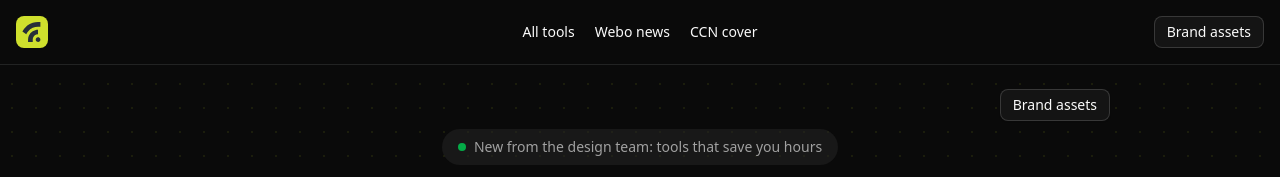
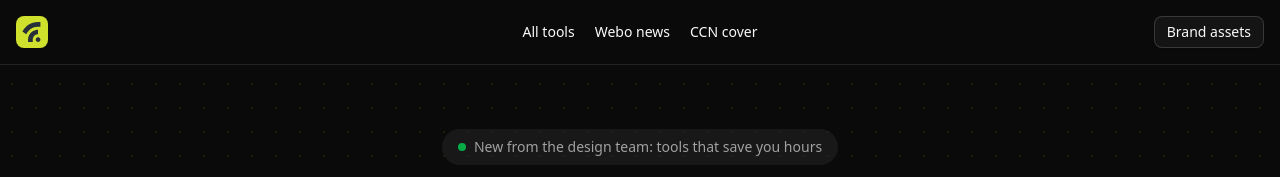
Before and after one commit to find-arvid/image-tools, a Next.js app: page / in a window 1280 px wide. Shown: the top 177 px of the page. Built offline with nearby package versions, Linux system fonts and the light colour scheme.

Commit message:
Remove duplicate Brand assets button from homepage

```diff
--- a/app/page.tsx
+++ b/app/page.tsx
@@ -21,14 +21,6 @@ export default function Home() {
       <div className="text-center max-w-[940px] w-full space-y-16">
         {/* Header Section */}
         <div className="flex flex-col items-center gap-6 text-left w-full relative">
-          {/* Top-right brand assets link */}
-          <div className="absolute right-0 -top-10 hidden md:flex">
-            <Link href="/brand-assets">
-              <Button variant="outline" size="sm">
-                Brand assets
-              </Button>
-            </Link>
-          </div>
           {/* Small informational text */}
           <div className="flex items-center gap-2 text-sm text-muted-foreground bg-muted/50 px-4 py-2 rounded-full inline-flex">
             <div className="w-2 h-2 rounded-full bg-green-500 animate-pulse"></div>
```
